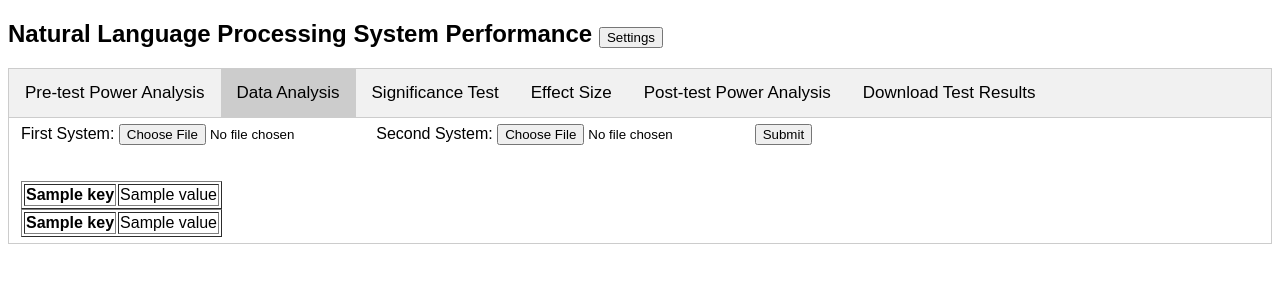
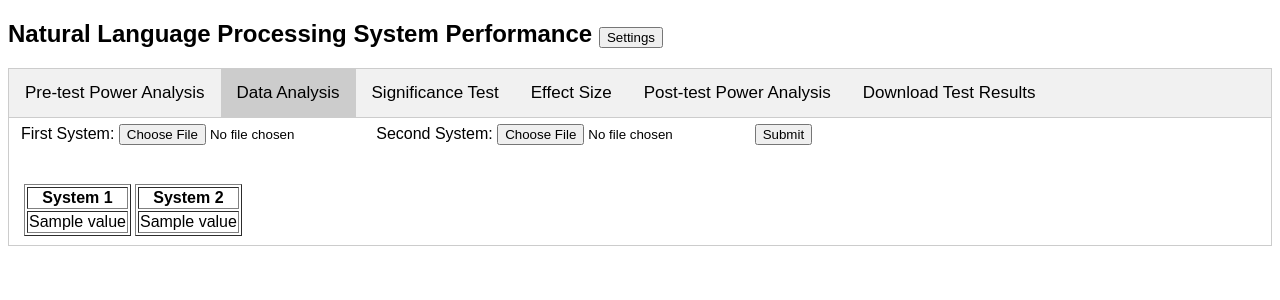
Before and after one commit to DeniseMak/nlpstats-proto, a Flask app: template FlaskExample/templates/da_temp.html in a window 1280 px wide, after a click on "Data Analysis". Shown: the top 300 px of the page. Run offline with Flask 2, Linux system fonts and the light colour scheme; the template is opened without the code that fills it: most values are stand-ins (such as "Sample title", 1, 10 or a date in 2020).

Commit message:
minor format change to example table

```diff
--- a/FlaskExample/templates/da_temp.html
+++ b/FlaskExample/templates/da_temp.html
@@ -113,22 +113,32 @@ body {font-family: Arial;}
         <input type = "submit"/>
     </form>
   <br> <br>
+  <table>
+      <tr>
+      <td>
       <table border = 1>
+         <tr><th>System 1</th></tr>
          {% for key, value in result1.items() %}
             <tr>
-               <th> {{ key }} </th>
+               <!-- <th> {{ key }} </th> -->
                <td> {{ value }} </td>
             </tr>
          {% endfor %}
       </table>
+      </td>
+      <td>
       <table border = 1>
+      <tr><th>System 2</th></tr>
          {% for key, value in result2.items() %}
             <tr>
-               <th> {{ key }} </th>
+               <!-- <th> {{ key }} </th> -->
                <td> {{ value }} </td>
             </tr>
          {% endfor %}
       </table>
+      </td>
+      </tr>
+  </table>
 </div>
 
 <div id='Significance Test' class="tabcontent">
```
